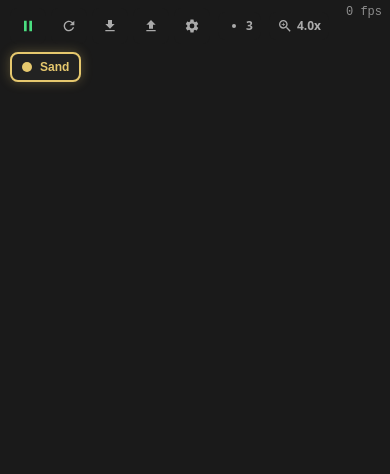
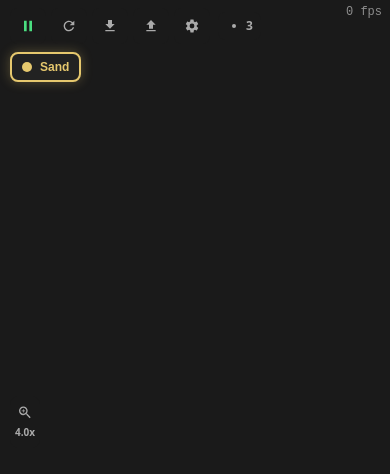
Before and after one commit to VoX/ai-sand-fork, a React (Vite) app: page / in a window 390 px wide. Shown: the top 474 px of the page. Built offline with nearby package versions, Linux system fonts and the light colour scheme.

Commit message:
feat: implement pan mode and vertical zoom slider functionality

```diff
--- a/src/App.css
+++ b/src/App.css
@@ -106,6 +106,7 @@ body,
   border-radius: 12px;
   padding: 16px;
   max-height: 80vh;
+  max-width: calc(100vw - 24px);
   overflow-y: auto;
   overflow-x: hidden;
   display: flex;
@@ -278,36 +279,53 @@ body,
   color: #ccc;
 }
 
+.brush-size.pan-mode {
+  color: #6cb4ee;
+  background: #1a2a3a;
+}
+
 .brush-size svg {
   width: 18px;
   height: 18px;
 }
 
-.zoom-level {
+.zoom-slider {
+  position: absolute;
+  left: max(10px, env(safe-area-inset-left));
+  top: 50%;
+  transform: translateY(-50%);
   display: flex;
+  flex-direction: column;
   align-items: center;
   gap: 4px;
-  padding: 6px 10px;
+  padding: 10px 6px;
   background: #1a1a1a;
   border-radius: 8px;
   color: #aaa;
-  font-size: 13px;
+  font-size: 11px;
   font-weight: 600;
-  cursor: ew-resize;
+  cursor: ns-resize;
   user-select: none;
   touch-action: none;
   -webkit-tap-highlight-color: transparent;
   transition: color 0.15s ease;
-  flex-shrink: 0;
+  z-index: 10;
+  pointer-events: auto;
 }
 
-.zoom-level:hover {
+.zoom-slider:hover {
   color: #ccc;
 }
 
-.zoom-level svg {
+.zoom-slider svg {
   width: 18px;
   height: 18px;
+}
+
+.zoom-slider span {
+  writing-mode: horizontal-tb;
+  white-space: nowrap;
+  font-size: 11px;
 }
 
 .canvas-container {
@@ -352,16 +370,26 @@ body,
   }
 
   .material-modal {
-    min-width: 280px;
+    min-width: 0;
+    width: calc(100vw - 24px);
+    max-height: 85vh;
+    padding: 12px;
+    gap: 2px;
+  }
+
+  .material-category-label {
+    padding: 6px 6px 2px;
+    font-size: 11px;
   }
 
   .material-category-items {
-    grid-template-columns: repeat(2, 1fr);
+    grid-template-columns: repeat(3, 1fr);
   }
 
   .material-dropdown-item {
-    padding: 6px 8px;
+    padding: 6px 6px;
     font-size: 12px;
+    gap: 5px;
   }
 
   .action-btns {
@@ -389,14 +417,18 @@ body,
     height: 16px;
   }
 
-  .zoom-level {
-    padding: 5px 8px;
-    font-size: 12px;
+  .zoom-slider {
+    padding: 8px 5px;
+    font-size: 10px;
   }
 
-  .zoom-level svg {
+  .zoom-slider svg {
     width: 16px;
     height: 16px;
+  }
+
+  .zoom-slider span {
+    font-size: 10px;
   }
 }
 
--- a/src/App.tsx
+++ b/src/App.tsx
@@ -74,10 +74,14 @@ function App() {
   const panStartRef = useRef({ x: 0, y: 0, camX: 0, camY: 0 })
 
   // Brush-size drag state
-  const brushDragRef = useRef<{ startX: number; startSize: number } | null>(null)
+  const brushDragRef = useRef<{ startX: number; startSize: number; moved: boolean } | null>(null)
 
-  // Zoom drag state (zoom indicator)
-  const zoomDragRef = useRef<{ startX: number; startZoom: number } | null>(null)
+  // Pan mode (single-finger pan instead of draw)
+  const [panMode, setPanMode] = useState(false)
+  const panModeRef = useRef(false)
+
+  // Zoom drag state (zoom indicator — vertical)
+  const zoomDragRef = useRef<{ startY: number; startZoom: number } | null>(null)
   const [zoomDisplay, setZoomDisplay] = useState(DEFAULT_ZOOM)
 
   // Multi-touch state
@@ -89,6 +93,7 @@ function App() {
   // Keep refs in sync with state
   useEffect(() => { toolRef.current = tool }, [tool])
   useEffect(() => { brushSizeRef.current = brushSize }, [brushSize])
+  useEffect(() => { panModeRef.current = panMode }, [panMode])
 
   const clampCamera = useCallback(() => {
     const canvas = canvasRef.current
@@ -381,7 +386,15 @@ function App() {
       return
     }
 
-    // Left-click → draw
+    // Left-click → draw or pan (if panMode)
+    if (panModeRef.current) {
+      isPanningRef.current = true
+      panStartRef.current = {
+        x: e.clientX, y: e.clientY,
+        camX: camXRef.current, camY: camYRef.current
+      }
+      return
+    }
     setIsDrawing(true)
     pointerPosRef.current = { x: e.clientX, y: e.clientY }
     sendInput(e.clientX, e.clientY)
@@ -533,82 +546,40 @@ function App() {
           <input ref={fileInputRef} type="file" accept=".sand" onChange={handleFileLoad} style={{ display: 'none' }} aria-label="Load world file" />
         </div>
         <div
-          className="brush-size"
+          className={`brush-size ${panMode ? 'pan-mode' : ''}`}
           onWheel={(e) => {
+            if (panMode) return
             e.preventDefault()
             e.stopPropagation()
             setBrushSize(prev => e.deltaY > 0 ? Math.max(1, prev - 1) : Math.min(30, prev + 1))
           }}
           onPointerDown={(e) => {
             (e.target as HTMLElement).setPointerCapture(e.pointerId)
-            brushDragRef.current = { startX: e.clientX, startSize: brushSizeRef.current }
+            brushDragRef.current = { startX: e.clientX, startSize: brushSizeRef.current, moved: false }
           }}
           onPointerMove={(e) => {
             const drag = brushDragRef.current
             if (!drag) return
             const dx = e.clientX - drag.startX
+            if (Math.abs(dx) > 4) drag.moved = true
+            if (!drag.moved || panMode) return
             const steps = Math.round(dx / 8)
             setBrushSize(Math.max(1, Math.min(30, drag.startSize + steps)))
           }}
           onPointerUp={(e) => {
             (e.target as HTMLElement).releasePointerCapture(e.pointerId)
+            const drag = brushDragRef.current
+            if (drag && !drag.moved) {
+              setPanMode(prev => !prev)
+            }
             brushDragRef.current = null
           }}
         >
-          <svg viewBox="0 0 24 24" fill="currentColor"><circle cx="12" cy="12" r={Math.max(3, brushSize / 30 * 10)} /></svg>
-          <span>{brushSize}</span>
-        </div>
-        <div
-          className="zoom-level"
-          onWheel={(e) => {
-            e.preventDefault()
-            e.stopPropagation()
-            const canvas = canvasRef.current
-            if (!canvas) return
-            const rect = canvas.getBoundingClientRect()
-            const centerPx = rect.width / 2
-            const centerPy = rect.height / 2
-            const oldZoom = zoomRef.current
-            const factor = e.deltaY < 0 ? 1.15 : 1 / 1.15
-            const newZoom = Math.max(minZoomRef.current, Math.min(MAX_ZOOM, oldZoom * factor))
-            const worldX = camXRef.current + centerPx / oldZoom
-            const worldY = camYRef.current + centerPy / oldZoom
-            camXRef.current = worldX - centerPx / newZoom
-            camYRef.current = worldY - centerPy / newZoom
-            zoomRef.current = newZoom
-            sendCamera()
-          }}
-          onPointerDown={(e) => {
-            (e.target as HTMLElement).setPointerCapture(e.pointerId)
-            zoomDragRef.current = { startX: e.clientX, startZoom: zoomRef.current }
-          }}
-          onPointerMove={(e) => {
-            const drag = zoomDragRef.current
-            if (!drag) return
-            const dx = e.clientX - drag.startX
-            // Logarithmic zoom: each 5px = 1.05x multiplier
-            const canvas = canvasRef.current
-            if (!canvas) return
-            const rect = canvas.getBoundingClientRect()
-            const centerPx = rect.width / 2
-            const centerPy = rect.height / 2
-            const oldZoom = zoomRef.current
-            const newZoom = Math.max(minZoomRef.current, Math.min(MAX_ZOOM, drag.startZoom * Math.pow(1.04, dx / 4)))
-            // Zoom anchored on screen center
-            const worldX = camXRef.current + centerPx / oldZoom
-            const worldY = camYRef.current + centerPy / oldZoom
-            camXRef.current = worldX - centerPx / newZoom
-            camYRef.current = worldY - centerPy / newZoom
-            zoomRef.current = newZoom
-            sendCamera()
-          }}
-          onPointerUp={(e) => {
-            (e.target as HTMLElement).releasePointerCapture(e.pointerId)
-            zoomDragRef.current = null
-          }}
-        >
-          <svg viewBox="0 0 24 24" fill="currentColor"><path d="M15.5 14h-.79l-.28-.27A6.47 6.47 0 0016 9.5 6.5 6.5 0 109.5 16c1.61 0 3.09-.59 4.23-1.57l.27.28v.79l5 4.99L20.49 19l-4.99-5zm-6 0C7.01 14 5 11.99 5 9.5S7.01 5 9.5 5 14 7.01 14 9.5 11.99 14 9.5 14z" /><path d="M12 10h-2v2H9v-2H7V9h2V7h1v2h2v1z" /></svg>
-          <span>{zoomDisplay >= 1 ? zoomDisplay.toFixed(1) : zoomDisplay.toFixed(2)}x</span>
+          {panMode
+            ? <svg viewBox="0 0 24 24" fill="currentColor"><path d="M10 9h4V6h3l-5-5-5 5h3v3zm-1 1H6V7l-5 5 5 5v-3h3v-4zm14 2l-5-5v3h-3v4h3v3l5-5zm-9 3h-4v3H7l5 5 5-5h-3v-3z" /></svg>
+            : <svg viewBox="0 0 24 24" fill="currentColor"><circle cx="12" cy="12" r={Math.max(3, brushSize / 30 * 10)} /></svg>
+          }
+          <span>{panMode ? 'pan' : brushSize}</span>
         </div>
         <div className="material-dropdown" ref={dropdownRef}>
           <button
@@ -643,6 +614,56 @@ function App() {
             </div>
           </div>
         )}
+      </div>
+      <div
+        className="zoom-slider"
+        onWheel={(e) => {
+          e.preventDefault()
+          e.stopPropagation()
+          const canvas = canvasRef.current
+          if (!canvas) return
+          const rect = canvas.getBoundingClientRect()
+          const centerPx = rect.width / 2
+          const centerPy = rect.height / 2
+          const oldZoom = zoomRef.current
+          const factor = e.deltaY < 0 ? 1.15 : 1 / 1.15
+          const newZoom = Math.max(minZoomRef.current, Math.min(MAX_ZOOM, oldZoom * factor))
+          const worldX = camXRef.current + centerPx / oldZoom
+          const worldY = camYRef.current + centerPy / oldZoom
+          camXRef.current = worldX - centerPx / newZoom
+          camYRef.current = worldY - centerPy / newZoom
+          zoomRef.current = newZoom
+          sendCamera()
+        }}
+        onPointerDown={(e) => {
+          (e.target as HTMLElement).setPointerCapture(e.pointerId)
+          zoomDragRef.current = { startY: e.clientY, startZoom: zoomRef.current }
+        }}
+        onPointerMove={(e) => {
+          const drag = zoomDragRef.current
+          if (!drag) return
+          const dy = -(e.clientY - drag.startY)
+          const canvas = canvasRef.current
+          if (!canvas) return
+          const rect = canvas.getBoundingClientRect()
+          const centerPx = rect.width / 2
+          const centerPy = rect.height / 2
+          const oldZoom = zoomRef.current
+          const newZoom = Math.max(minZoomRef.current, Math.min(MAX_ZOOM, drag.startZoom * Math.pow(1.04, dy / 4)))
+          const worldX = camXRef.current + centerPx / oldZoom
+          const worldY = camYRef.current + centerPy / oldZoom
+          camXRef.current = worldX - centerPx / newZoom
+          camYRef.current = worldY - centerPy / newZoom
+          zoomRef.current = newZoom
+          sendCamera()
+        }}
+        onPointerUp={(e) => {
+          (e.target as HTMLElement).releasePointerCapture(e.pointerId)
+          zoomDragRef.current = null
+        }}
+      >
+        <svg viewBox="0 0 24 24" fill="currentColor"><path d="M15.5 14h-.79l-.28-.27A6.47 6.47 0 0016 9.5 6.5 6.5 0 109.5 16c1.61 0 3.09-.59 4.23-1.57l.27.28v.79l5 4.99L20.49 19l-4.99-5zm-6 0C7.01 14 5 11.99 5 9.5S7.01 5 9.5 5 14 7.01 14 9.5 11.99 14 9.5 14z" /><path d="M12 10h-2v2H9v-2H7V9h2V7h1v2h2v1z" /></svg>
+        <span>{zoomDisplay >= 1 ? zoomDisplay.toFixed(1) : zoomDisplay.toFixed(2)}x</span>
       </div>
       {settingsOpen && (
         <div className="settings-overlay" onClick={() => setSettingsOpen(false)}>
```
